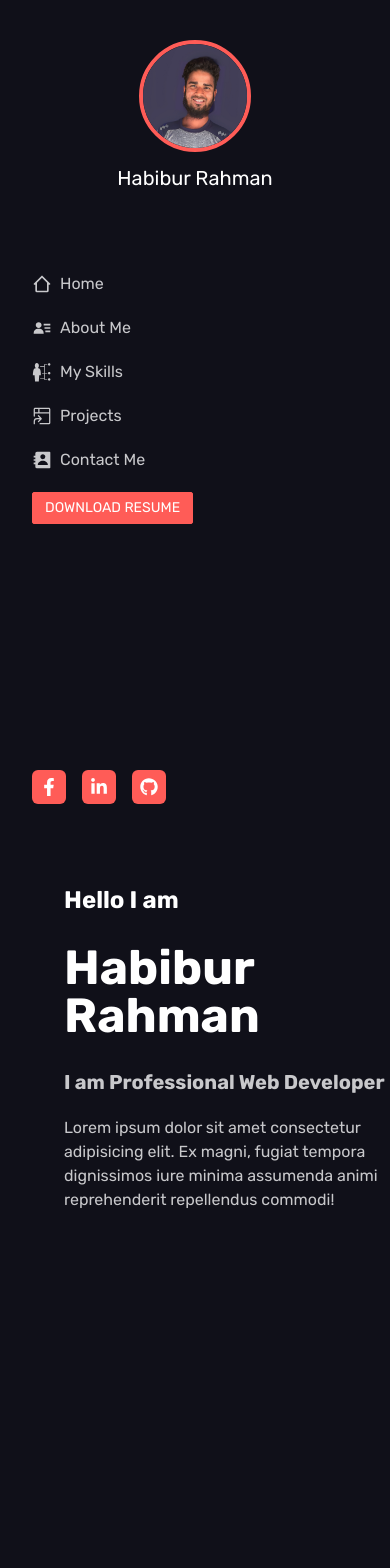
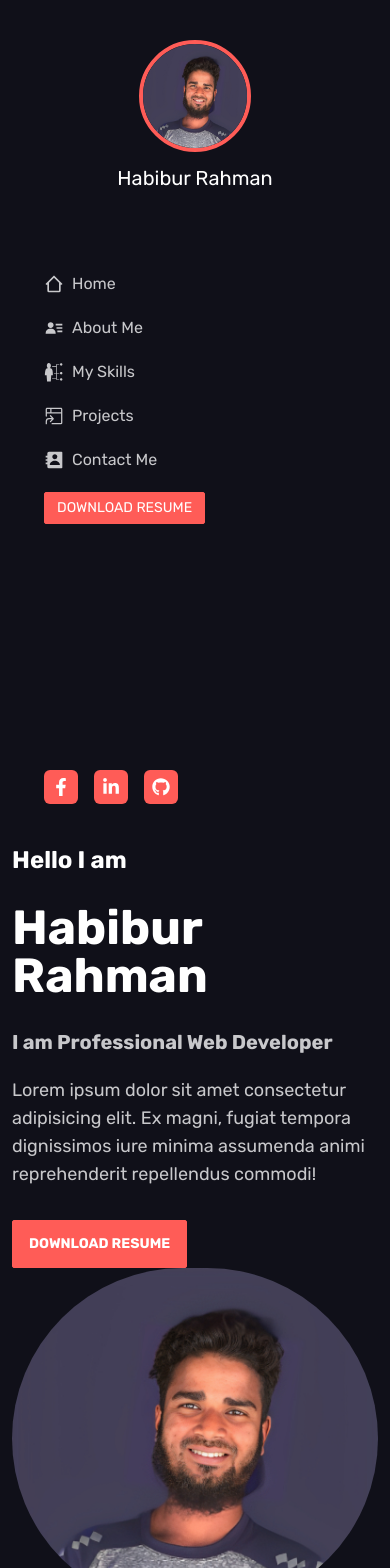
Before and after one commit to habibur-pro/portfolio-2, a React (Vite) app: page / in a window 390 px wide. Shown: the top 1568 px of the page. Before the commit the page ends 1212 px from the top, so only its background shows below. Built offline with nearby package versions, Linux system fonts and the light colour scheme.

Commit message:
added home

```diff
--- a/src/App.jsx
+++ b/src/App.jsx
@@ -4,11 +4,11 @@ import Sidebar from "./components/Sidebar/Sidebar";
 
 const App = () => {
   return (
-    <div className="max-w-[1500px] md:grid grid-cols-6">
-      <div className="col-span-1 h-screen">
+    <div className="max-w-[1500px] md:grid grid-cols-6 px-3 md:px-0">
+      <div className="md:col-span-1 h-screen">
         <Sidebar></Sidebar>
       </div>
-      <div className="col-span-3 md: pl-16 pt-10">
+      <div className="md:col-span-4  md:pl-16 ">
         <Home />
       </div>
     </div>
--- a/src/components/Home/Home.jsx
+++ b/src/components/Home/Home.jsx
@@ -1,12 +1,18 @@
-
+import photo from '../../assets/photo.jpg'
 
 const Home = () => {
     return (
-        <div>
-            <h3 className="text-2xl font-bold text-white">Hello I am</h3>
-            <h1 className="text-5xl font-bold text-white my-7">Habibur Rahman</h1>
-            <h4 className="font-bold text-xl">I am Professional Web Developer</h4>
-            <p className="mt-5">Lorem ipsum dolor sit amet consectetur adipisicing elit. Ex magni, fugiat tempora dignissimos iure minima assumenda animi reprehenderit repellendus commodi!</p>
+        <div id='home' className='md:flex  justify-between md:gap-10 min-h-screen items-center  w-full'>
+            <div className='md:w-1/2'>
+                <h3 className="text-2xl font-bold text-white">Hello I am</h3>
+                <h1 className="text-5xl font-bold text-white my-7">Habibur Rahman</h1>
+                <h4 className="font-bold text-xl">I am Professional Web Developer</h4>
+                <p className="mt-5 text-lg font-normal">Lorem ipsum dolor sit amet consectetur adipisicing elit. Ex magni, fugiat tempora dignissimos iure minima assumenda animi reprehenderit repellendus commodi!</p>
+                <button className='btn btn-primary rounded-sm text-white mt-8'>Download Resume</button>
+            </div>
+            <div className='md:w-1/2'>
+                <img className=' rounded-full' src={photo} alt="" />
+            </div>
         </div>
     );
 };
```
